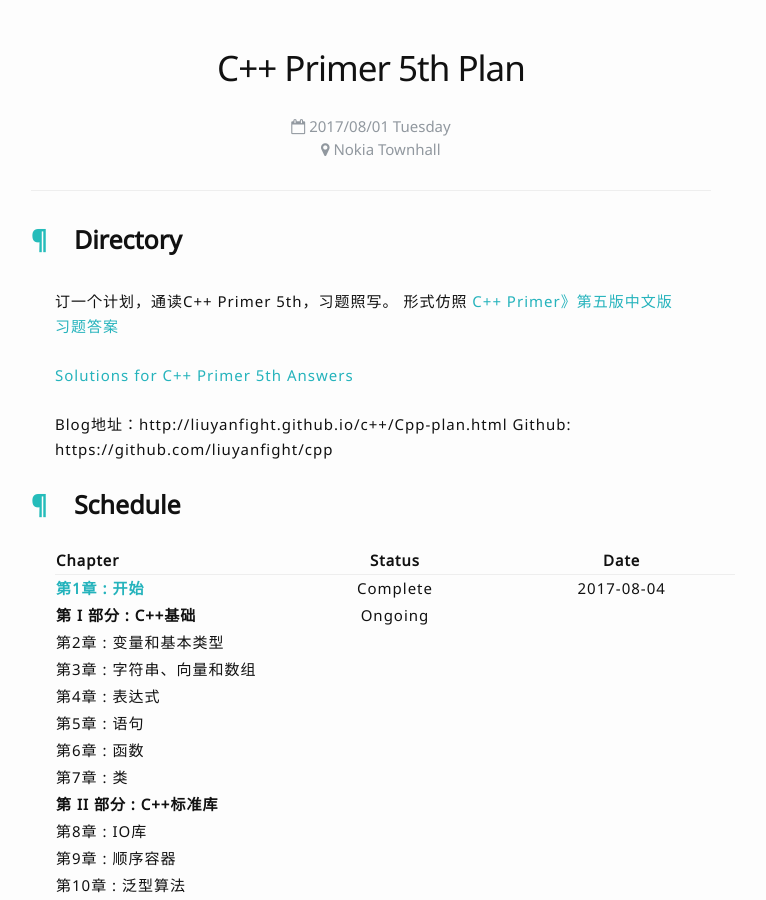
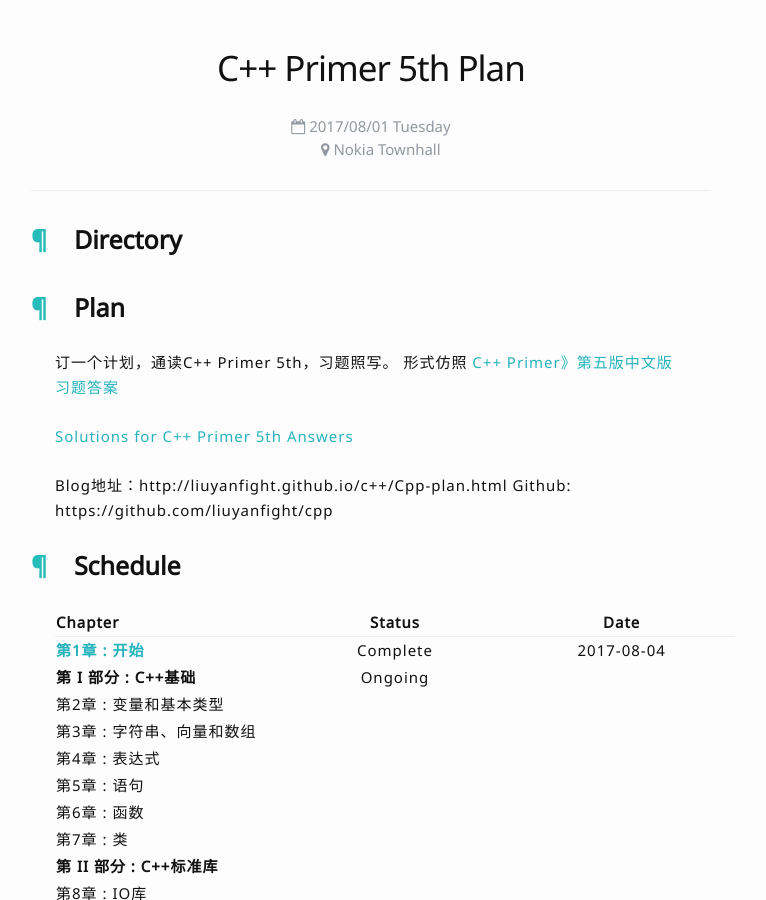
Before and after one commit to liuyanfight/liuyanfight.github.io, a Jekyll site: the page built from _posts/2017-08-01-Cpp-plan.md, in a window 1280 px wide and 900 px high. Shown: the whole window, without its empty margins (269-1035 px from the left). Built offline with Jekyll 4.4.1, drawn with Linux system fonts in a browser that asks for light colours; nearby versions of some CDN libraries; emoji names are drawn with the system emoji font; comment, search, counter and statistics services are not loaded.

Commit message:
check cpp plan

```diff
--- a/_posts/2017-08-01-Cpp-plan.md
+++ b/_posts/2017-08-01-Cpp-plan.md
@@ -7,6 +7,8 @@ tags: C++ C++Primer
 location: Nokia Townhall
 finished: true
 ---
+
+## Plan
 
 订一个计划，通读C++ Primer 5th，习题照写。
 形式仿照
```
